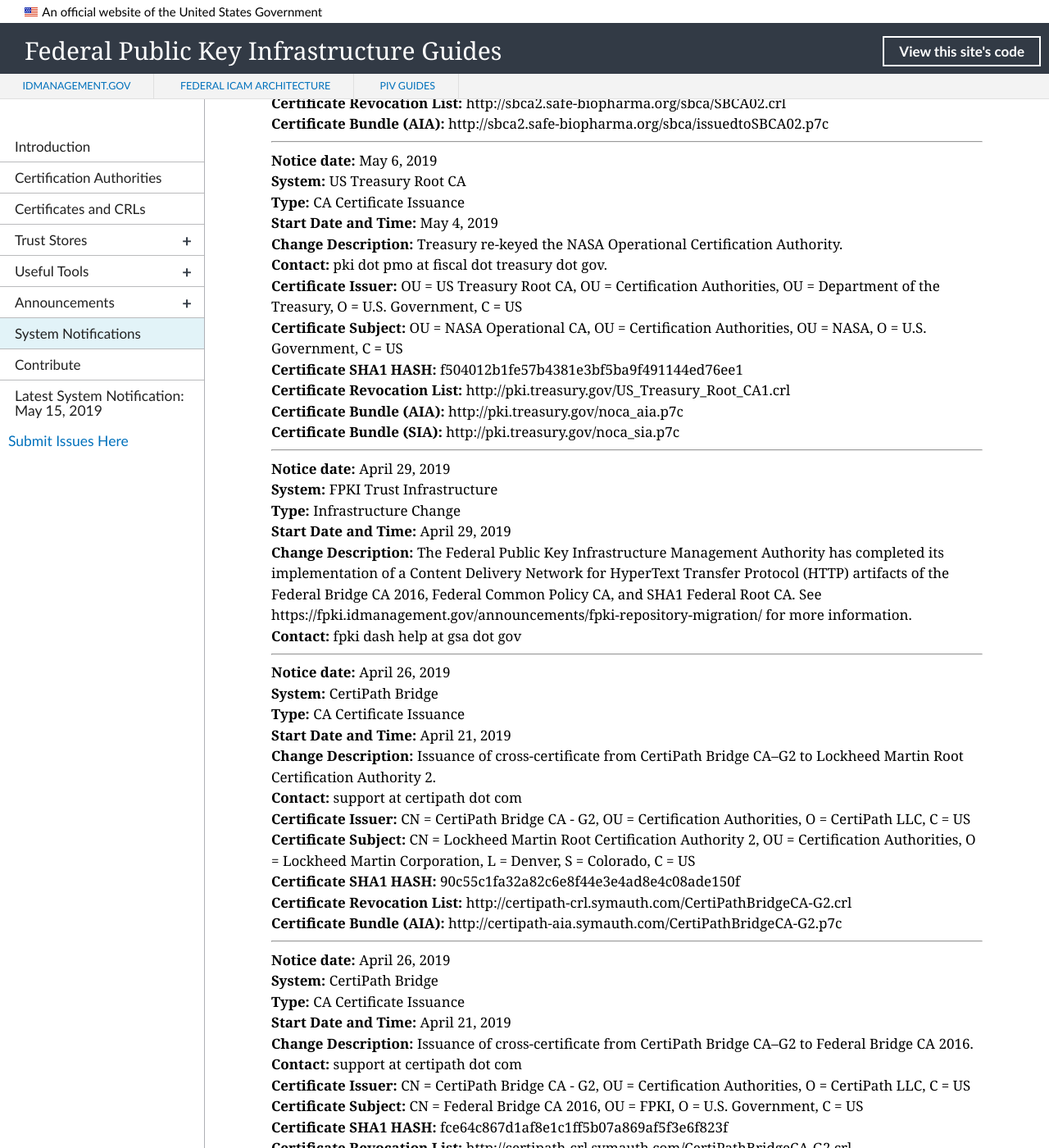
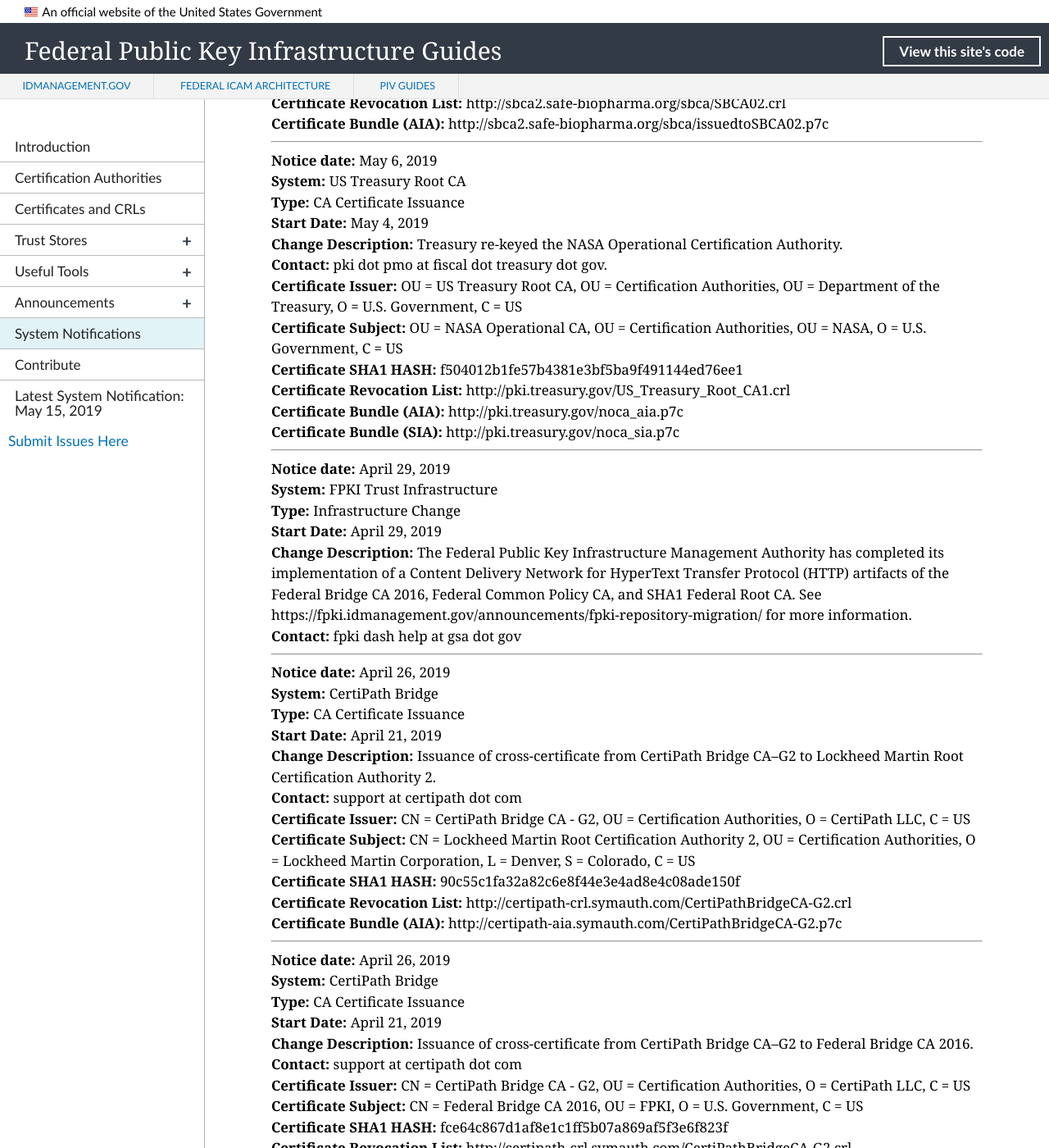
Before and after one commit to GSA/fpki-guides, a Jekyll site: the page built from pages/fpki_notifications.md, in a window 1280 px wide and 1400 px high, scrolled down 1449 px. Shown: the whole window at 82% size. Built offline with Jekyll 4.4.1, drawn with Linux system fonts in a browser that asks for light colours; nearby versions of some CDN libraries; library files that are not in the unit come from our copies; some of the changed text lies outside the part shown.

Commit message:
updated label for start date

```diff
--- a/pages/fpki_notifications.md
+++ b/pages/fpki_notifications.md
@@ -30,7 +30,7 @@
     <li><strong>Notice date: </strong> {{ notification.notice_date }}</li>
     <li><strong>System:</strong> {{ notification.system }}</li>
     <li><strong>Type:</strong> {{ notification.change_type }}</li>
-    <li><strong>Start Date and Time:</strong> {{ notification.start_datetime }}</li>
+    <li><strong>Start Date:</strong> {{ notification.start_datetime }}</li>
   </ul>
 	{% if notification.notification.end_datetime %}
       <ul class="usa-unstyled-list">
```
